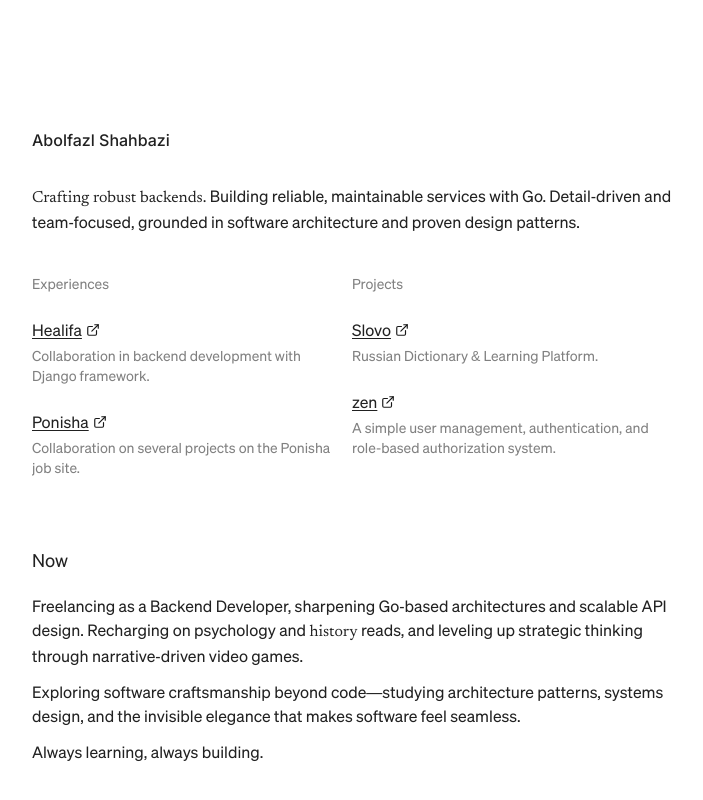
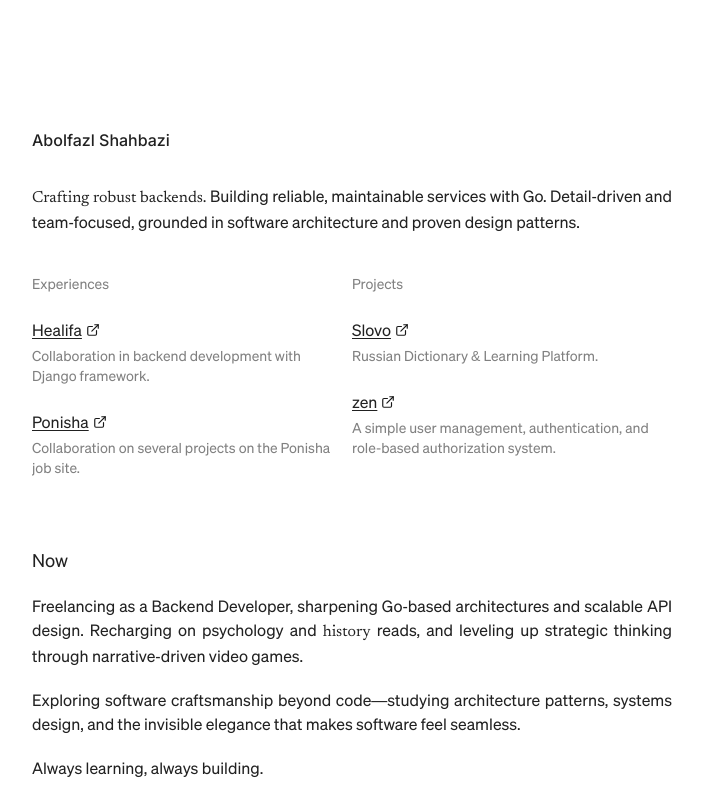
Before and after one commit to AminShahbazii/my-resume, a Next.js app: page / in a window 1280 px wide. Shown: the top 800 px of the page, without its empty margins (288-991 px from the left). Built offline with nearby package versions, Linux system fonts and the light colour scheme.

Commit message:
update text align

```diff
--- a/src/app/page.tsx
+++ b/src/app/page.tsx
@@ -53,7 +53,7 @@ export default function Home() {
                 <span className={`${inter.className} font-medium`} >Abolfazl Shahbazi</span>
             </div>
 
-            <div className="mt-8">
+            <div className="mt-8 text-justify">
                 <span className={`${newsreader.className} italic`}>
                     Crafting robust backends.
                 </span>{" "}
@@ -91,12 +91,12 @@ export default function Home() {
                 </div>
             </div>
 
-            <div className="mt-15">
+            <div className="mt-15 text-justify">
                 <div className="text-lg mb-5">Now</div>
                 <div>
                     Freelancing as a Backend Developer, sharpening Go‑based architectures and scalable API design. Recharging on psychology and <span className={`${newsreader.className} italic`}>history</span> reads, and leveling up strategic thinking through narrative‑driven video games.
                 </div>
-                <div className="my-3">
+                <div className="my-5">
                     Exploring software craftsmanship beyond code—studying architecture patterns, systems design, and the invisible elegance that makes software feel seamless.
                 </div>
                 <div>Always learning, always building.</div>
```
